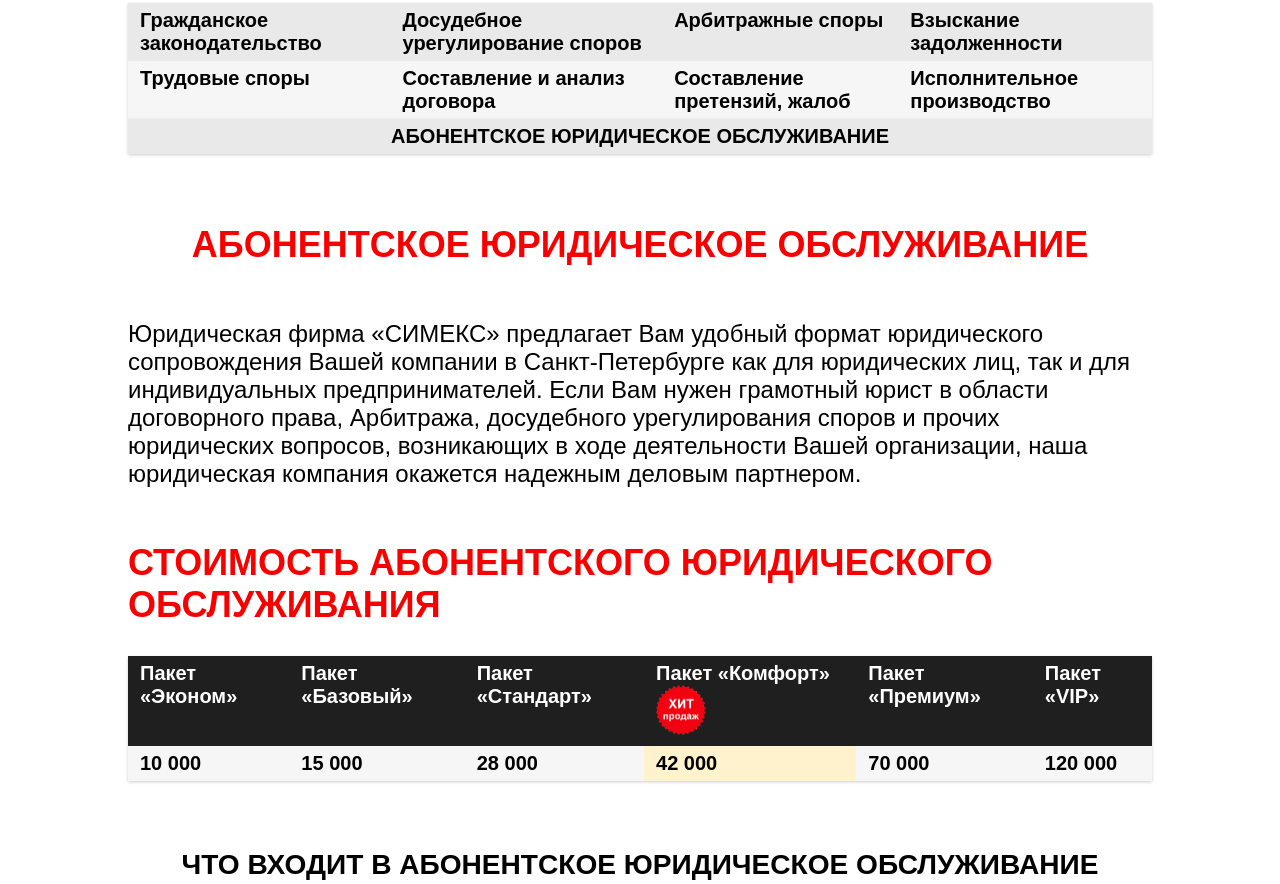
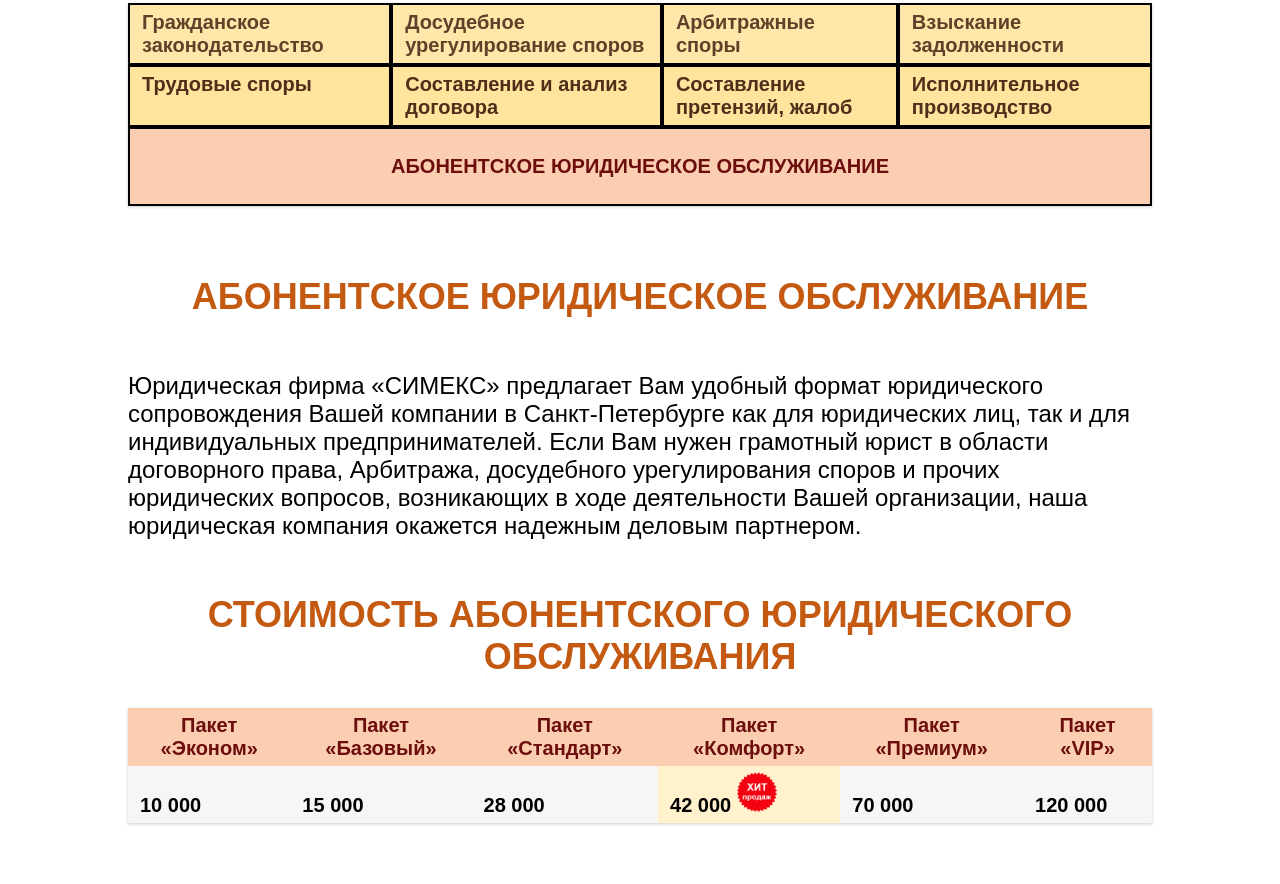
Before and after one commit to SupWithCancer/webthing, a plain HTML site: page index.html in a window 1280 px wide. Shown: the part 1056-1940 px from the top of the page. Drawn offline with Linux system fonts and the light colour scheme.

Commit message:
Add files via upload

```diff
--- a/index.html
+++ b/index.html
@@ -19,17 +19,20 @@
 		<div id="root">
 			<div style="margin-top: 20px">
 				<div class="container" style="float: right; color: #c45911; font-weight: 800">
-					<img src="assets/phone.png" style="width: 130px;height: 100px; margin-right: 10px" />
+					<img src="assets/phone.png" style="width: 130px; height: 100px; margin-right: 10px" />
 					Наш телефон<br />в Санкт-Петербурге <br />8 (931) 995-98-63
 				</div>
 				Если вам понадобились юридические услуги, мы рады будем предоставить нашу помощь. Юридическая компания SIMEX предоставит вам бесплатную юридическую консультацию, возьмет на себя заботы по урегулированию спора в досудебном
-				(претензионном) порядке, осуществит представительство ваших интересов в суде как первой, так при необходимости, в апелляционной и кассационной инстанциях. <br />Будет представлять ваши интересы при ведении исполнительного производства.
-				<br />	<br />
+				(претензионном) порядке, осуществит представительство ваших интересов в суде как первой, так при необходимости, в апелляционной и кассационной инстанциях. <br />Будет представлять ваши интересы при ведении исполнительного
+				производства. <br />
+				<br />
 			</div>
 			<img class="full-img" src="assets/nemesis.png" />
-			<div style="margin-top: 20px; align-items: right;"> Мы работаем с гражданами, индивидуальными предпринимателями и юридическими лицами, представляем интересы в судах общей юрисдикции, арбитражных судах и государственных органах и учреждениях.	</div>
+			<div style="margin-top: 20px; align-items: right">
+				Мы работаем с гражданами, индивидуальными предпринимателями и юридическими лицами, представляем интересы в судах общей юрисдикции, арбитражных судах и государственных органах и учреждениях.
+			</div>
 			<h2>ОСНОВНЫЕ НАПРАВЛЕНИЯ НАШЕЙ ДЕЯТЕЛЬНОСТИ</h2>
-			<div class="table" style="margin-bottom: 0">
+			<div class="table yellow" style="margin-bottom: 0">
 				<div class="row">
 					<div class="cell">Гражданское законодательство</div>
 					<div class="cell">Досудебное урегулирование споров</div>
@@ -43,9 +46,9 @@
 					<div class="cell">Исполнительное производство</div>
 				</div>
 			</div>
-			<div class="table">
+			<div class="table apricot">
 				<div class="row">
-					<div class="cell" style="text-align: center">АБОНЕНТСКОЕ ЮРИДИЧЕСКОЕ ОБСЛУЖИВАНИЕ</div>
+					<div class="cell" style="text-align: center"><p>АБОНЕНТСКОЕ ЮРИДИЧЕСКОЕ ОБСЛУЖИВАНИЕ</p></div>
 				</div>
 			</div>
 
@@ -55,30 +58,30 @@
 				договорного права, Арбитража, досудебного урегулирования споров и прочих юридических вопросов, возникающих в ходе деятельности Вашей организации, наша юридическая компания окажется надежным деловым партнером.
 			</p>
 
-			<h2>СТОИМОСТЬ АБОНЕНТСКОГО ЮРИДИЧЕСКОГО ОБСЛУЖИВАНИЯ</h2>
+			<h2 style="text-align: center">СТОИМОСТЬ АБОНЕНТСКОГО ЮРИДИЧЕСКОГО ОБСЛУЖИВАНИЯ</h2>
 			<div class="table">
-				<div class="row header black">
-					<div class="cell">Пакет «Эконом»</div>
-					<div class="cell">Пакет «Базовый»</div>
-					<div class="cell">Пакет «Стандарт»</div>
+				<div class="row header">
+					<div class="cell">Пакет <br />«Эконом» <br /></div>
+					<div class="cell">Пакет  <br />«Базовый» <br /></div>
+					<div class="cell">Пакет  <br />«Стандарт» <br /></div>
 					<div class="cell">
-						Пакет «Комфорт»
-						<img class="overlap" src="assets/top_sales.png" />
+						Пакет <br /> «Комфорт»<br />
+
 					</div>
-					<div class="cell">Пакет «Премиум»</div>
-					<div class="cell">Пакет «VIP»</div>
+					<div class="cell">Пакет  <br />«Премиум» <br /></div>
+					<div class="cell">Пакет  <br />«VIP» <br /></div>
 				</div>
 				<div class="row">
 					<div class="cell">10 000</div>
 					<div class="cell">15 000</div>
 					<div class="cell">28 000</div>
-					<div class="cell top">42 000</div>
+					<div class="cell top"> 42 000 <img class="overlap" src="assets/top_sales.png" /></div>
 					<div class="cell">70 000</div>
 					<div class="cell">120 000</div>
 				</div>
 			</div>
 
-			<h3>ЧТО ВХОДИТ В АБОНЕНТСКОЕ ЮРИДИЧЕСКОЕ ОБСЛУЖИВАНИЕ</h3>
+			<h2>ЧТО ВХОДИТ В АБОНЕНТСКОЕ ЮРИДИЧЕСКОЕ ОБСЛУЖИВАНИЕ</h2>
 			<div class="table" style="margin-bottom: 10px">
 				<div class="row header">
 					<div class="cell">Наименование услуги</div>
@@ -243,12 +246,12 @@
 
 			<p style="margin-top: 0">В стоимость абонентского обслуживания не входит оплата услуг нотариуса, оплата госпошлин, расходы связанные с проведением экспертизы.</p>
 
-			<h3 id="services">СТОИМОСТЬ ЮРИДИЧЕСКИХ УСЛУГ ДЛЯ ФИЗИЧЕСКИХ И ЮРИДИЧЕСКИХ ЛИЦ В Г. САНКТ-ПЕТЕРБУРГЕ</h3>
-			<div class="table">
-				<div class="row header">
+			<h2 id="services" style="text-align: center">СТОИМОСТЬ ЮРИДИЧЕСКИХ УСЛУГ ДЛЯ ФИЗИЧЕСКИХ И ЮРИДИЧЕСКИХ ЛИЦ В Г. САНКТ-ПЕТЕРБУРГЕ</h2>
+			<div id="services-table" class="table">
+				<div class="row header dark">
 					<div class="cell">ОПИСАНИЕ УСЛУГИ</div>
-					<div class="cell">ДЛЯ ФИЗИЧЕСКИХ ЛИЦ</div>
-					<div class="cell">ДЛЯ ЮРИДИЧЕСКИХ ЛИЦ</div>
+					<div class="cell" style="color: #222">ДЛЯ ФИЗИЧЕСКИХ ЛИЦ</div>
+					<div class="cell" style="color: #222">ДЛЯ ЮРИДИЧЕСКИХ ЛИЦ</div>
 				</div>
 				<div class="row">
 					<div class="cell">Устная консультация, не требующая предварительной проработки. Дача устных рекомендаций.</div>
@@ -397,7 +400,7 @@
 				</div>
 			</div>
 			<div class="info">
-				<h2 style="color: #7030a0">КАК РАСПОЗНАТЬ ЮРИСТА-МОЩЕННИКА?</h2>
+				<h2 style="color: #833c0b">КАК РАСПОЗНАТЬ ЮРИСТА-МОЩЕННИКА?</h2>
 				<p>
 					Рынок юридических услуг представляет собой сегодня область, где мошенни-ки, к сожалению, чувствуют себя вольготно. Наживаясь на чужой беде, они зачастую вытягивают обманом последние деньги у самых незащищенных и доверчивых
 					граждан: инвалидов, стариков. Именно поэтому мы решили уделить внимание признакам того, что вас пытаются обмануть юристы-мошенники.
--- a/style.css
+++ b/style.css
@@ -17,8 +17,7 @@ body {
 	width: 100%;
 	padding-top: 100px;
 	font-family: "Comfortaa", sans-serif;
-	line-height: 1,5em;
-
+	line-height: 1, 5em;
 }
 
 #root {
@@ -36,7 +35,7 @@ a {
 }
 
 h2 {
-	color: #f90000;
+	color: #c45911;
 }
 
 .container {
@@ -102,7 +101,6 @@ header a:hover::after {
 	box-shadow: 0 1px 3px rgba(0, 0, 0, 0.2);
 	font-size: 20px;
 	font-weight: bold;
-
 }
 
 .row {
@@ -115,23 +113,29 @@ header a:hover::after {
 	background: #e9e9e9;
 }
 
+#services-table .cell:nth-child(2) {
+	background: #ff8686;
+}
+
+#services-table .cell:nth-child(3) {
+	background: #86ff90;
+}
+
 .row.header {
 	font-weight: 900;
-	color: #fff;
-	background: #ea6153;
-}
-.row.green {
-	background: #27ae60;
+	text-align: center;
+	background: #fbceb1;
+	color: #6c0e0e;
 }
 
-.row.black {
-	background: #1f1f1f;
+.row.header.dark {
+	background: #ffe7aa;
+	color: #614029;
 }
 
 .cell {
 	padding: 6px 12px;
 	display: table-cell;
-
 }
 
 .cell.top {
@@ -142,19 +146,39 @@ header a:hover::after {
 	background: #fae3c0;
 }
 
+.table.yellow .row {
+	background: #ffe7aa;
+	color: #614029;
+}
+
+.table.yellow .row:nth-child(even) {
+	background: #ffe49e;
+	color: #4d2f1a;
+}
+
+.table.apricot .row {
+	background: #fbceb1;
+	color: #6c0e0e;
+}
+
+.table.apricot .cell,
+.table.yellow .cell {
+	border: 2px solid #000;
+}
+
 .overlap {
-	width: 50px;
-	height: 50px;
+	width: 40px;
+	height: 40px;
 }
 
 .info {
 	width: 70%;
 	text-align: center;
-	color: #7030a0;
+	color: #833c0b;
 }
 
 .info p {
-	margin: 0;
+	margin: 10px 0 40px 0;
 }
 
 .info h2,
```
